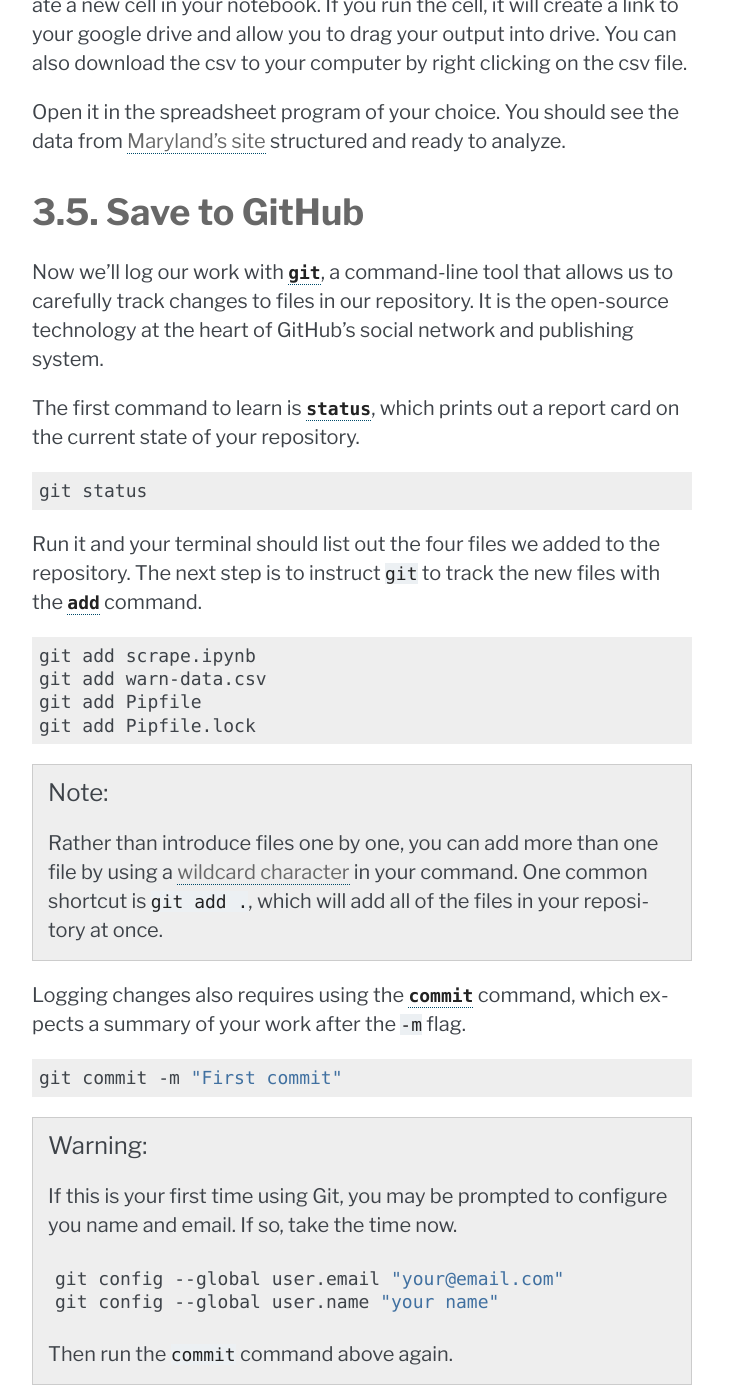
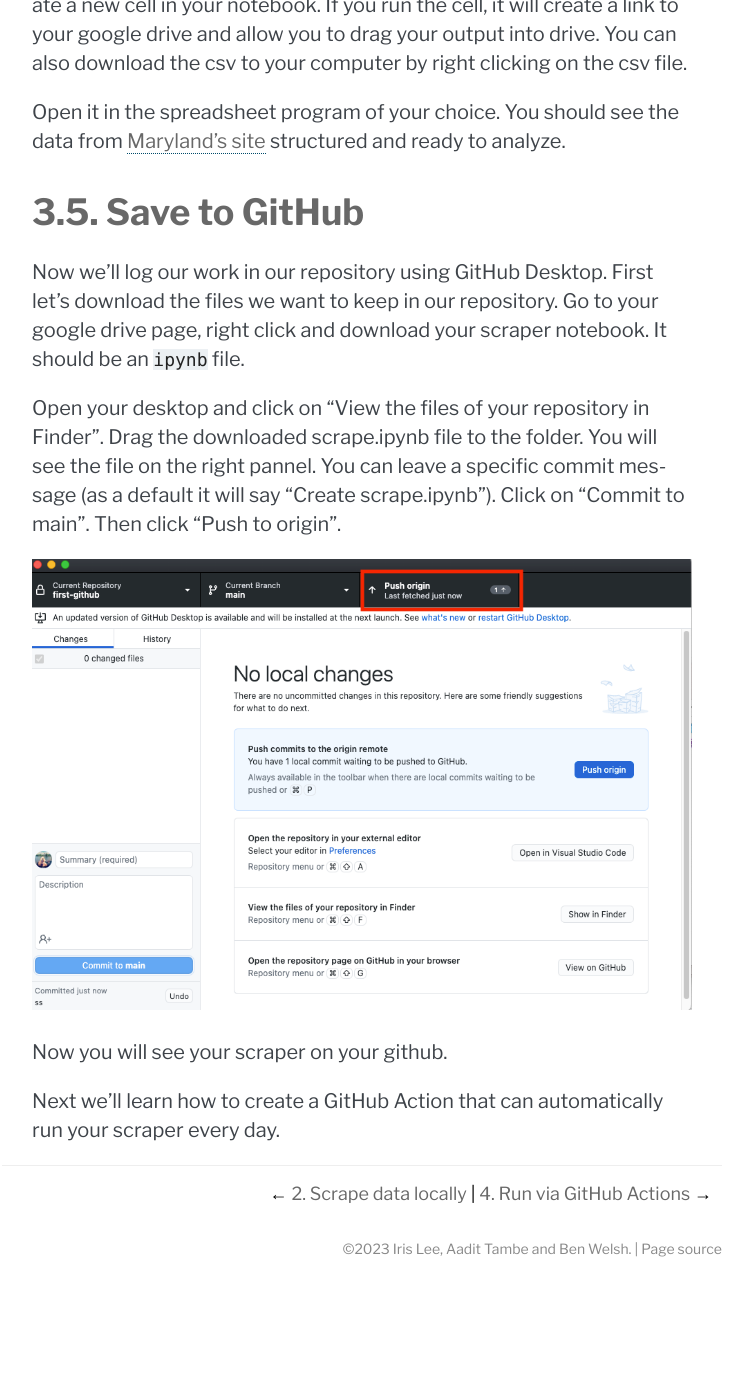
Before and after one commit to palewire/first-github-scraper, a Sphinx documentation site: the page built from docs/scrape.md, in a window 1280 px wide and 1400 px high, scrolled down 4972 px. Shown: the whole window, without its empty margins (388-1140 px from the left). Built offline with Sphinx 7.4.7, drawn with Linux system fonts in a browser that asks for light colours; after the commit the page ends 6261 px from its top, so only the background shows below that; some of the changed text lies outside the part shown.

Commit message:
easy scrape section

`````diff
--- a/docs/scrape.md
+++ b/docs/scrape.md
@@ -65,58 +65,12 @@
 
 ## Save to GitHub
 
-Now we'll log our work with [`git`](https://en.wikipedia.org/wiki/Git), a command-line tool that allows us to carefully track changes to files in our repository. It is the open-source technology at the heart of GitHub’s social network and publishing system.
+Now we'll log our work in our repository using GitHub Desktop. First let's download the files we want to keep in our repository. Go to your google drive page, right click and download your scraper notebook. It should be an `ipynb` file.
 
-The first command to learn is [`status`](https://git-scm.com/docs/git-status), which prints out a report card on the current state of your repository.
+Open your desktop and click on "View the files of your repository in Finder". Drag the downloaded scrape.ipynb file to the folder. You will see the file on the right pannel. You can leave a specific commit message (as a default it will say "Create scrape.ipynb"). Click on "Commit to main". Then click "Push to origin".
 
-```bash
-git status
-```
+![github desktop](_static/scraper-github.png)
 
-Run it and your terminal should list out the four files we added to the repository. The next step is to instruct `git` to track the new files with the [`add`](https://git-scm.com/docs/git-add) command.
-
-```bash
-git add scrape.ipynb
-git add warn-data.csv
-git add Pipfile
-git add Pipfile.lock
-```
-
-```{note}
-Rather than introduce files one by one, you can add more than one file by using a [wildcard character](https://en.wikipedia.org/wiki/Wildcard_character) in your command. One common shortcut is `git add .`, which will add all of the files in your repository at once.
-```
-
-Logging changes also requires using the [`commit`](https://git-scm.com/docs/git-commit) command, which expects a summary of your work after the `-m` flag.
-
-```bash
-git commit -m "First commit"
-```
-
-````{warning}
-If this is your first time using Git, you may be prompted to configure you name and email. If so, take the time now.
-
-```bash
-git config --global user.email "your@email.com"
-git config --global user.name "your name"
-```
-
-Then run the `commit` command above again.
-````
-
-The final step is to syncronize the changes we’ve made on our computer with the copy of the repository hosted on github.com. This is done via the [`push`](https://git-scm.com/docs/git-push) tool. This complicated `git` command requires two inputs.
-
-First, the command asks for the name of the remote repository where you’d like to send your changes. In the parlance of `git`, the default name is `origin`.
-
-Second, you need to provide the [branch](https://en.wikipedia.org/wiki/Branching_(version_control)) of the code you’d like to syncronize. Branching is a tool for maintaining parallel versions of your code within the same respository. We won't get that sophisticated in this tutorial, so you can stick to the default code branch, which is called `main`.
-
-Taking all that into account, the command to push local changes to GitHub is typically the following. Try it.
-
-```bash
-git push origin main
-```
-
-Your terminal should log the action, reporting back on its interaction with GitHub. Congratulations. You have made your first code commit. Reload your repository’s page on GitHub to see your handiwork.
-
-![first push](_static/repo-first-push.png)
+Now you will see your scraper on your github.
 
 Next we'll learn how to create a GitHub Action that can automatically run your scraper every day.
`````
Also changed, not shown: docs/_static/scraper-github.png (added).
